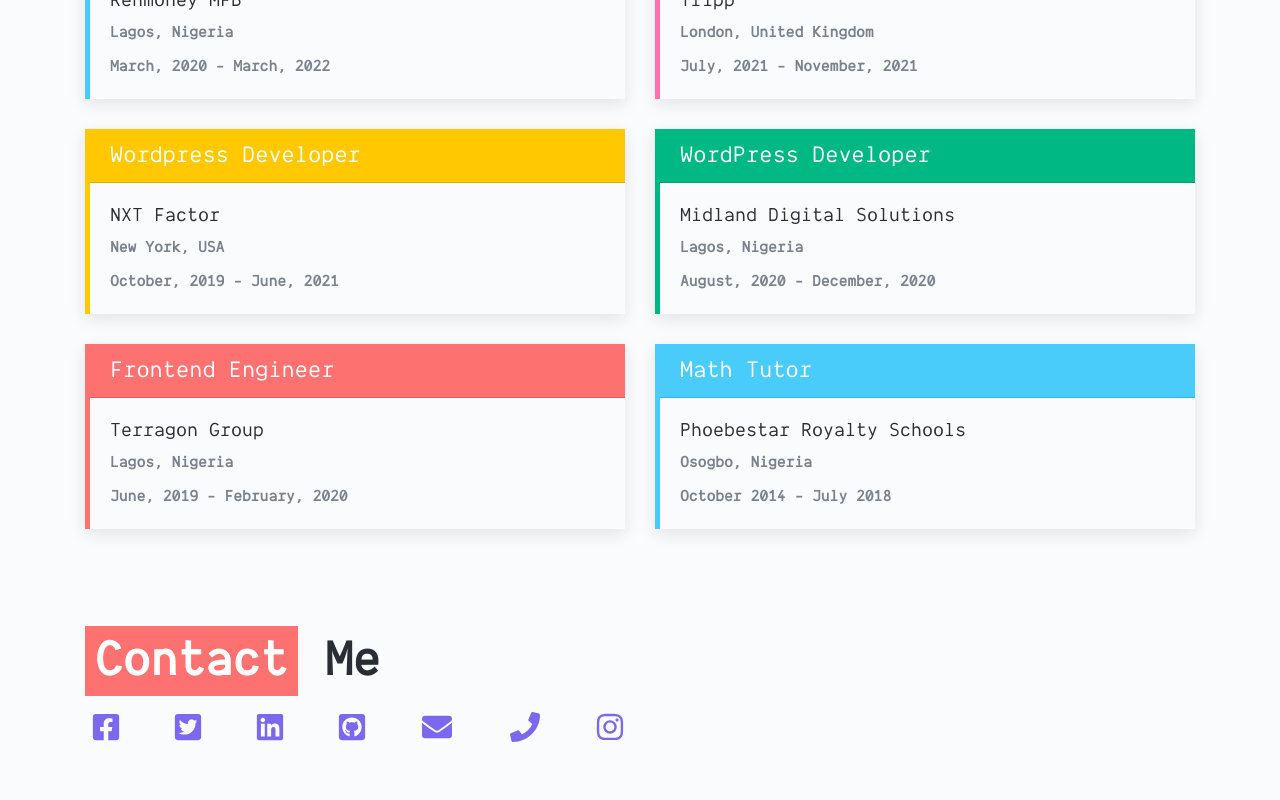
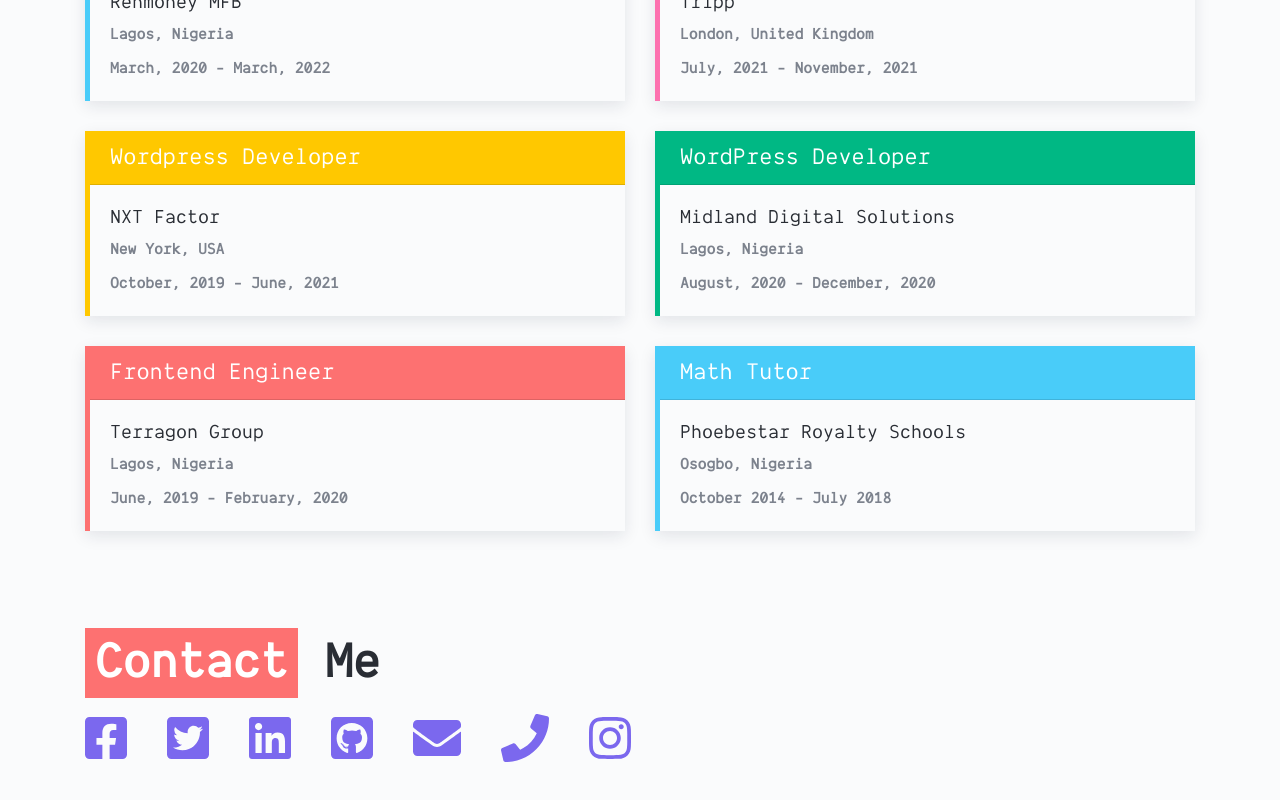
Before and after one commit to lawaldare/new-protfolio, an Angular app: page /about in a window 1280 px wide. Shown: the part 1540-2340 px from the top of the page. Built offline with nearby package versions, Linux system fonts and the light colour scheme; a web font is replaced by a local one; what t-writer.js would draw is missing.

Commit message:
added job-card compoenent

```diff
--- a/src/app/app.module.ts
+++ b/src/app/app.module.ts
@@ -16,6 +16,7 @@ import { RepoComponent } from './components/repo/repo.component';
 import { PlaygroundComponent } from './components/playground/playground.component';
 import { CreditCardDirective } from './credit-card.directive';
 import { JobCardComponent } from './components/job-card/job-card.component';
+import { ContactIconComponent } from './components/contact-icon/contact-icon.component';
 
 @NgModule({
   declarations: [
@@ -32,6 +33,7 @@ import { JobCardComponent } from './components/job-card/job-card.component';
     PlaygroundComponent,
     CreditCardDirective,
     JobCardComponent,
+    ContactIconComponent,
   ],
   imports: [BrowserModule, AppRoutingModule, BrowserAnimationsModule],
   providers: [Title],
--- a/src/app/components/about/about.component.html
+++ b/src/app/components/about/about.component.html
@@ -59,27 +59,7 @@
   <div id="contact" class="contact card">
     <h1 class="header  mb-3"><span class="about__text__three">Contact</span> Me</h1>
     <div class="contact-icons">
-      <a href="https://www.facebook.com/lawal.dare" target="_blank" class="contact-icon-link">
-        <i class="fab fa-3x fa-facebook-square"></i>
-      </a>
-      <a href="https://twitter.com/lawaldarekayode " target="_blank" class="contact-icon-link">
-        <i class="fab fa-3x fa-twitter-square"></i>
-      </a>
-      <a href="https://www.linkedin.com/in/dare-lawal/" target="_blank" class="contact-icon-link">
-        <i class="fab fa-3x fa-linkedin"></i>
-      </a>
-      <a href="https://github.com/lawaldare" target="_blank" class="contact-icon-link">
-        <i class="fab fa-3x fa-github-square"></i>
-      </a>
-      <a href="mailto:lawaldare@gmail.c om" target="_blank" class="contact-icon-link">
-        <i class="fas fa-3x fa-envelope"></i>
-      </a>
-      <a href="tel:+2349051450310" target="_blank" class="contact-icon-link">
-        <i class="fas fa-3x fa-phone"></i>
-      </a>
-      <a href="https://www.instagram.com/lawaldarekayode/" target="_blank" class="contact-icon-link">
-        <i class="fab fa-3x fa-instagram"></i>
-      </a>
+      <app-contact-icon [icon]="icon" *ngFor="let icon of contactIcons"></app-contact-icon>
     </div>
   </div>
 </div>
--- a/src/app/components/about/about.component.scss
+++ b/src/app/components/about/about.component.scss
@@ -63,18 +63,6 @@
   }
 }
 
-svg {
-  height: 30px;
-  width: 30px;
-  margin-right: 40px;
-  transition: all 0.2s;
-  fill: white;
-  color: var(--other-color-one);
-  &:hover {
-    transform: scale(2);
-  }
-}
-
 .dev-icons {
   padding: 20px;
   display: flex;
@@ -110,17 +98,6 @@ svg {
 .contact-icons {
   display: flex;
   align-items: center;
-
-  .fab,
-  .fas {
-    color: var(--other-color-one);
-    transition: all 0.5s;
-    margin-right: 40px;
-
-    &:hover {
-      transform: scale(2);
-    }
-  }
 }
 
 @media only screen and (max-width: 425px) {
--- a/src/app/components/about/about.component.ts
+++ b/src/app/components/about/about.component.ts
@@ -9,6 +9,11 @@ export interface Job {
   themeColor: string;
 }
 
+export interface ContactIcon {
+  link: string;
+  icon: string;
+}
+
 @Component({
   selector: 'app-about',
   templateUrl: './about.component.html',
@@ -16,10 +21,12 @@ export interface Job {
 })
 export class AboutComponent implements OnInit {
   jobs: Job[];
+  contactIcons: ContactIcon[];
 
   constructor(private projectService: ProjectService) {}
 
   ngOnInit() {
     this.jobs = this.projectService.getJobs();
+    this.contactIcons = this.projectService.getContactIcons();
   }
 }
--- /dev/null
+++ b/src/app/components/contact-icon/contact-icon.component.html
@@ -0,0 +1,3 @@
+<a [href]="icon.link" target="_blank" class="contact-icon-link">
+  <i class="{{ icon.icon }} fa-3x"></i>
+</a>
--- /dev/null
+++ b/src/app/components/contact-icon/contact-icon.component.scss
@@ -0,0 +1,10 @@
+.fab,
+.fas {
+  color: var(--other-color-one);
+  transition: all 0.5s;
+  margin-right: 40px;
+
+  &:hover {
+    transform: scale(2);
+  }
+}
--- a/src/app/services/project.service.ts
+++ b/src/app/services/project.service.ts
@@ -1,17 +1,11 @@
-import { db, jobs } from './../../db/db';
+import { contactIcons, db, jobs } from './../../db/db';
 import { Injectable } from '@angular/core';
 
 @Injectable({
-  providedIn: 'root'
+  providedIn: 'root',
 })
 export class ProjectService {
-
-  constructor() { }
-
-
-
-
-
+  constructor() {}
 
   getProjects() {
     return db;
@@ -20,4 +14,8 @@ export class ProjectService {
   getJobs() {
     return jobs;
   }
+
+  getContactIcons() {
+    return contactIcons;
+  }
 }
--- a/src/db/db.ts
+++ b/src/db/db.ts
@@ -254,3 +254,34 @@ export const jobs = [
     themeColor: '#49ccf9',
   },
 ];
+
+export const contactIcons = [
+  {
+    link: 'https://www.facebook.com/lawal.dare',
+    icon: 'fab fa-facebook-square',
+  },
+  {
+    link: 'https://twitter.com/lawaldarekayode',
+    icon: 'fab fa-twitter-square',
+  },
+  {
+    link: 'https://www.linkedin.com/in/dare-lawal/',
+    icon: 'fab fa-linkedin',
+  },
+  {
+    link: 'https://github.com/lawaldare',
+    icon: 'fab fa-github-square',
+  },
+  {
+    link: 'mailto:lawaldare@gmail.com',
+    icon: 'fas fa-envelope',
+  },
+  {
+    link: 'tel:+2349051450310',
+    icon: 'fas fa-phone',
+  },
+  {
+    link: 'https://www.instagram.com/lawaldarekayode/',
+    icon: 'fab fa-instagram',
+  },
+];
--- a/src/styles.scss
+++ b/src/styles.scss
@@ -54,6 +54,18 @@
   width: 100% !important;
 }
 
+svg {
+  height: 30px;
+  width: 30px;
+  margin-right: 40px;
+  transition: all 0.2s;
+  fill: white;
+  color: var(--other-color-one);
+  &:hover {
+    transform: scale(2);
+  }
+}
+
 @media only screen and (max-width: 991px) {
   .navbar-light .navbar-toggler-icon {
     background: none !important;
```
Also changed, not shown: src/app/components/contact-icon/contact-icon.component.ts (added, +11 -0 lines), 1 other file (tests, documents, lock files or other folders).
